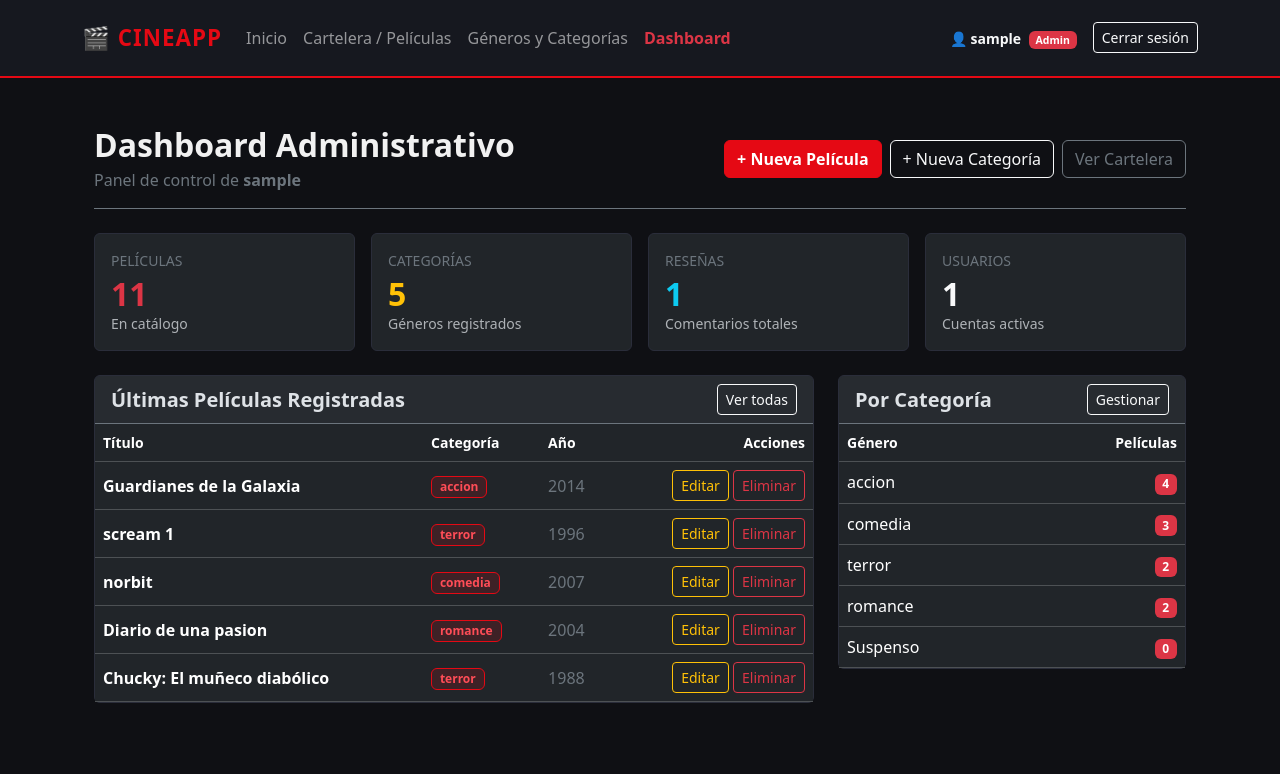
After one commit to canoalexander-creator/Pagina_de_peliculas, a Django app: page /dashboard/ in a window 1280 px wide. The commit adds this page. Shown: the top 774 px of the page. Run offline with Django 5.2, Linux system fonts and the light colour scheme; a user stored in the database is signed in; data comes from the database, SQL or seed files in the repository; tables that the repository leaves empty hold one stand-in row (values such as "Sample post").

Commit message:
Sprint 3: Dashboard administrativo y control de acceso

```diff
--- /dev/null
+++ b/gestion/templates/Dashboard.html
@@ -0,0 +1,128 @@
+{% extends 'base.html' %}
+
+{% block title %}Dashboard Admin | CineApp{% endblock %}
+
+{% block content %}
+<div class="container py-4">
+
+    <!-- Encabezado y Accesos Directos CRUD -->
+    <div class="d-flex flex-wrap justify-content-between align-items-center mb-4 pb-3 border-bottom border-secondary">
+        <div>
+            <h2 class="fw-bold mb-1">Dashboard Administrativo</h2>
+            <p class="text-secondary mb-0">Panel de control de <strong>{{ request.user.username }}</strong></p>
+        </div>
+        <div class="d-flex flex-wrap gap-2 mt-3 mt-md-0">
+            <a href="{% url 'crear_pelicula' %}" class="btn btn-cine">+ Nueva Película</a>
+            <a href="{% url 'crear_categoria' %}" class="btn btn-outline-light">+ Nueva Categoría</a>
+            <a href="{% url 'lista_peliculas' %}" class="btn btn-outline-secondary">Ver Cartelera</a>
+        </div>
+    </div>
+
+    <!-- Tarjetas de Indicadores (KPIs) -->
+    <div class="row g-3 mb-4">
+        <div class="col-6 col-md-3">
+            <div class="card card-cine bg-dark h-100 p-3">
+                <span class="text-secondary small text-uppercase">Películas</span>
+                <h2 class="fw-bold text-danger mt-1 mb-0">{{ total_peliculas }}</h2>
+                <small class="text-muted">En catálogo</small>
+            </div>
+        </div>
+        <div class="col-6 col-md-3">
+            <div class="card card-cine bg-dark h-100 p-3">
+                <span class="text-secondary small text-uppercase">Categorías</span>
+                <h2 class="fw-bold text-warning mt-1 mb-0">{{ total_categorias }}</h2>
+                <small class="text-muted">Géneros registrados</small>
+            </div>
+        </div>
+        <div class="col-6 col-md-3">
+            <div class="card card-cine bg-dark h-100 p-3">
+                <span class="text-secondary small text-uppercase">Reseñas</span>
+                <h2 class="fw-bold text-info mt-1 mb-0">{{ total_resenas }}</h2>
+                <small class="text-muted">Comentarios totales</small>
+            </div>
+        </div>
+        <div class="col-6 col-md-3">
+            <div class="card card-cine bg-dark h-100 p-3">
+                <span class="text-secondary small text-uppercase">Usuarios</span>
+                <h2 class="fw-bold text-light mt-1 mb-0">{{ total_usuarios }}</h2>
+                <small class="text-muted">Cuentas activas</small>
+            </div>
+        </div>
+    </div>
+
+    <!-- Tablas de Gestión -->
+    <div class="row g-4">
+        <!-- Últimas Películas -->
+        <div class="col-lg-8">
+            <div class="card card-cine bg-dark">
+                <div class="card-header border-secondary d-flex justify-content-between align-items-center">
+                    <h5 class="mb-0 fw-bold">Últimas Películas Registradas</h5>
+                    <a href="{% url 'lista_peliculas' %}" class="btn btn-sm btn-outline-light">Ver todas</a>
+                </div>
+                <div class="table-responsive">
+                    <table class="table table-dark table-hover align-middle mb-0">
+                        <thead>
+                            <tr class="text-secondary small">
+                                <th>Título</th>
+                                <th>Categoría</th>
+                                <th>Año</th>
+                                <th class="text-end">Acciones</th>
+                            </tr>
+                        </thead>
+                        <tbody>
+                            {% for peli in peliculas_recientes %}
+                            <tr>
+                                <td class="fw-semibold">{{ peli.titulo }}</td>
+                                <td><span class="badge badge-categoria">{{ peli.categoria.nombre|default:"Sin categoría" }}</span></td>
+                                <td class="text-secondary">{{ peli.anio|default:"-" }}</td>
+                                <td class="text-end">
+                                    <a href="{% url 'editar_pelicula' peli.id %}" class="btn btn-sm btn-outline-warning">Editar</a>
+                                    <a href="{% url 'eliminar_pelicula' peli.id %}" class="btn btn-sm btn-outline-danger">Eliminar</a>
+                                </td>
+                            </tr>
+                            {% empty %}
+                            <tr>
+                                <td colspan="4" class="text-center text-secondary py-3">No hay películas registradas.</td>
+                            </tr>
+                            {% endfor %}
+                        </tbody>
+                    </table>
+                </div>
+            </div>
+        </div>
+
+        <!-- Películas por Categoría -->
+        <div class="col-lg-4">
+            <div class="card card-cine bg-dark">
+                <div class="card-header border-secondary d-flex justify-content-between align-items-center">
+                    <h5 class="mb-0 fw-bold">Por Categoría</h5>
+                    <a href="{% url 'lista_categorias' %}" class="btn btn-sm btn-outline-light">Gestionar</a>
+                </div>
+                <div class="table-responsive">
+                    <table class="table table-dark table-hover align-middle mb-0">
+                        <thead>
+                            <tr class="text-secondary small">
+                                <th>Género</th>
+                                <th class="text-end">Películas</th>
+                            </tr>
+                        </thead>
+                        <tbody>
+                            {% for cat in categorias_con_conteo %}
+                            <tr>
+                                <td>{{ cat.nombre }}</td>
+                                <td class="text-end"><span class="badge bg-danger">{{ cat.num_peliculas }}</span></td>
+                            </tr>
+                            {% empty %}
+                            <tr>
+                                <td colspan="2" class="text-center text-secondary py-3">Sin categorías.</td>
+                            </tr>
+                            {% endfor %}
+                        </tbody>
+                    </table>
+                </div>
+            </div>
+        </div>
+    </div>
+
+</div>
+{% endblock %}
--- a/gestion/templates/base.html
+++ b/gestion/templates/base.html
@@ -59,6 +59,9 @@
                     <li class="nav-item"><a class="nav-link" href="{% url 'inicio' %}">Inicio</a></li>
                     <li class="nav-item"><a class="nav-link" href="{% url 'lista_peliculas' %}">Cartelera / Películas</a></li>
                     <li class="nav-item"><a class="nav-link" href="{% url 'lista_categorias' %}">Géneros y Categorías</a></li>
+                    {% if user.is_authenticated and user.is_staff or user.is_superuser %}
+                        <li class="nav-item"><a class="nav-link text-danger fw-bold" href="{% url 'dashboard' %}">Dashboard</a></li>
+                    {% endif %}
                 </ul>
                 <ul class="navbar-nav align-items-lg-center">
                     {% if user.is_authenticated %}
--- a/gestion/urls.py
+++ b/gestion/urls.py
@@ -1,6 +1,5 @@
 from django.urls import path
 from . import views
-
 
 urlpatterns = [
     # Inicio y Autenticación
@@ -8,7 +7,7 @@ urlpatterns = [
     path('registro/', views.registro_usuario, name='registro'),
     path('login/', views.iniciar_sesion, name='login'),
     path('logout/', views.cerrar_sesion, name='logout'),
-
+    path('dashboard/', views.dashboard_admin, name='dashboard'),
 
     # CRUD Películas
     path('peliculas/', views.lista_peliculas, name='lista_peliculas'),
@@ -16,14 +15,12 @@ urlpatterns = [
     path('peliculas/editar/<int:pk>/', views.editar_pelicula, name='editar_pelicula'),
     path('peliculas/eliminar/<int:pk>/', views.eliminar_pelicula, name='eliminar_pelicula'),
 
-
     # CRUD Categorías
     path('categorias/', views.lista_categorias, name='lista_categorias'),
     path('categorias/crear/', views.crear_categoria, name='crear_categoria'),
     path('categorias/editar/<int:pk>/', views.editar_categoria, name='editar_categoria'),
     path('categorias/eliminar/<int:pk>/', views.eliminar_categoria, name='eliminar_categoria'),
 
-
     # CRUD Reseñas y Detalle de Película (Tarea 2)
     path('peliculas/<int:pk>/', views.detalle_pelicula, name='detalle_pelicula'),
     path('resenas/editar/<int:pk>/', views.editar_resena, name='editar_resena'),
--- a/gestion/views.py
+++ b/gestion/views.py
@@ -2,23 +2,20 @@ from django.shortcuts import render, redirect, get_object_or_404
 from django.contrib.auth import login, logout, authenticate
 from django.contrib.auth.forms import UserCreationForm, AuthenticationForm
 from django.contrib.auth.decorators import login_required, user_passes_test
+from django.contrib.auth.models import User
 from django.contrib import messages
+from django.db.models import Count
 from .models import Pelicula, Categoria, Resena
 from .forms import PeliculaForm, CategoriaForm, ResenaForm
-
-
 
 
 def es_admin(user):
     return user.is_authenticated and (user.is_staff or user.is_superuser)
 
 
-
-
 # ==========================================
 # AUTENTICACIÓN Y REGISTRO
 # ==========================================
-
 
 def registro_usuario(request):
     if request.user.is_authenticated:
@@ -33,8 +30,6 @@ def registro_usuario(request):
     else:
         form = UserCreationForm()
     return render(request, 'registro.html', {'form': form})
-
-
 
 
 def iniciar_sesion(request):
@@ -54,20 +49,15 @@ def iniciar_sesion(request):
     return render(request, 'login.html', {'form': form})
 
 
-
-
 def cerrar_sesion(request):
     logout(request)
     messages.info(request, 'Has cerrado sesión correctamente.')
     return redirect('inicio')
 
 
-
-
 # ==========================================
-# INICIO
+# INICIO Y DASHBOARD ADMINISTRATIVO (SPRINT 3)
 # ==========================================
-
 
 def inicio(request):
     categorias = Categoria.objects.all()
@@ -82,12 +72,31 @@ def inicio(request):
     })
 
 
+@user_passes_test(es_admin, login_url='login')
+def dashboard_admin(request):
+    total_peliculas = Pelicula.objects.count()
+    total_categorias = Categoria.objects.count()
+    total_resenas = Resena.objects.count()
+    total_usuarios = User.objects.count()
+
+    peliculas_recientes = Pelicula.objects.select_related('categoria').order_by('-id')[:5]
+    categorias_con_conteo = Categoria.objects.annotate(num_peliculas=Count('peliculas')).order_by('-num_peliculas')
+    resenas_recientes = Resena.objects.select_related('pelicula', 'usuario').order_by('-fecha_creacion')[:5]
+
+    return render(request, 'dashboard.html', {
+        'total_peliculas': total_peliculas,
+        'total_categorias': total_categorias,
+        'total_resenas': total_resenas,
+        'total_usuarios': total_usuarios,
+        'peliculas_recientes': peliculas_recientes,
+        'categorias_con_conteo': categorias_con_conteo,
+        'resenas_recientes': resenas_recientes,
+    })
 
 
 # ==========================================
 # CRUD DE PELÍCULAS
 # ==========================================
-
 
 def lista_peliculas(request):
     peliculas = Pelicula.objects.select_related('categoria').all().order_by('-id')
@@ -96,8 +105,6 @@ def lista_peliculas(request):
         'peliculas': peliculas,
         'categorias': categorias,
     })
-
-
 
 
 @user_passes_test(es_admin, login_url='login')
@@ -111,8 +118,6 @@ def crear_pelicula(request):
     else:
         form = PeliculaForm()
     return render(request, 'form_pelicula.html', {'form': form, 'accion': 'Agregar'})
-
-
 
 
 @user_passes_test(es_admin, login_url='login')
@@ -129,8 +134,6 @@ def editar_pelicula(request, pk):
     return render(request, 'form_pelicula.html', {'form': form, 'accion': 'Editar'})
 
 
-
-
 @user_passes_test(es_admin, login_url='login')
 def eliminar_pelicula(request, pk):
     pelicula = get_object_or_404(Pelicula, pk=pk)
@@ -145,18 +148,13 @@ def eliminar_pelicula(request, pk):
     })
 
 
-
-
 # ==========================================
 # CRUD DE CATEGORÍAS
 # ==========================================
 
-
 def lista_categorias(request):
     categorias = Categoria.objects.all().order_by('nombre')
     return render(request, 'lista_categorias.html', {'categorias': categorias})
-
-
 
 
 @user_passes_test(es_admin, login_url='login')
@@ -170,8 +168,6 @@ def crear_categoria(request):
     else:
         form = CategoriaForm()
     return render(request, 'form_categoria.html', {'form': form, 'accion': 'Agregar'})
-
-
 
 
 @user_passes_test(es_admin, login_url='login')
@@ -188,8 +184,6 @@ def editar_categoria(request, pk):
     return render(request, 'form_categoria.html', {'form': form, 'accion': 'Editar'})
 
 
-
-
 @user_passes_test(es_admin, login_url='login')
 def eliminar_categoria(request, pk):
     categoria = get_object_or_404(Categoria, pk=pk)
@@ -204,18 +198,14 @@ def eliminar_categoria(request, pk):
     })
 
 
-
-
 # ==========================================
 # CRUD DE RESEÑAS Y CALIFICACIONES (TAREA 2)
 # ==========================================
-
 
 def detalle_pelicula(request, pk):
     pelicula = get_object_or_404(Pelicula, pk=pk)
     resenas = pelicula.resenas.select_related('usuario').all()
     ya_reseno = request.user.is_authenticated and resenas.filter(usuario=request.user).exists()
-
 
     if request.method == 'POST':
         if not request.user.is_authenticated:
@@ -224,7 +214,6 @@ def detalle_pelicula(request, pk):
         if ya_reseno:
             messages.warning(request, 'Ya publicaste una reseña para esta película. Puedes editarla abajo.')
             return redirect('detalle_pelicula', pk=pk)
-
 
         form = ResenaForm(request.POST)
         if form.is_valid():
@@ -237,7 +226,6 @@ def detalle_pelicula(request, pk):
     else:
         form = ResenaForm()
 
-
     return render(request, 'detalle_pelicula.html', {
         'pelicula': pelicula,
         'resenas': resenas,
@@ -246,15 +234,12 @@ def detalle_pelicula(request, pk):
     })
 
 
-
-
 @login_required
 def editar_resena(request, pk):
     resena = get_object_or_404(Resena, pk=pk)
     if resena.usuario != request.user and not es_admin(request.user):
         messages.error(request, 'No tienes permiso para editar esta reseña.')
         return redirect('detalle_pelicula', pk=resena.pelicula.pk)
-
 
     if request.method == 'POST':
         form = ResenaForm(request.POST, instance=resena)
@@ -265,10 +250,7 @@ def editar_resena(request, pk):
     else:
         form = ResenaForm(instance=resena)
 
-
     return render(request, 'form_resena.html', {'form': form, 'resena': resena})
-
-
 
 
 @login_required
@@ -279,12 +261,10 @@ def eliminar_resena(request, pk):
         messages.error(request, 'No tienes permiso para eliminar esta reseña.')
         return redirect('detalle_pelicula', pk=pelicula_pk)
 
-
     if request.method == 'POST':
         resena.delete()
         messages.success(request, 'Reseña eliminada correctamente.')
         return redirect('detalle_pelicula', pk=pelicula_pk)
-
 
     return render(request, 'confirmar_eliminar.html', {
         'objeto': f'la reseña de "{resena.pelicula.titulo}"',
```
